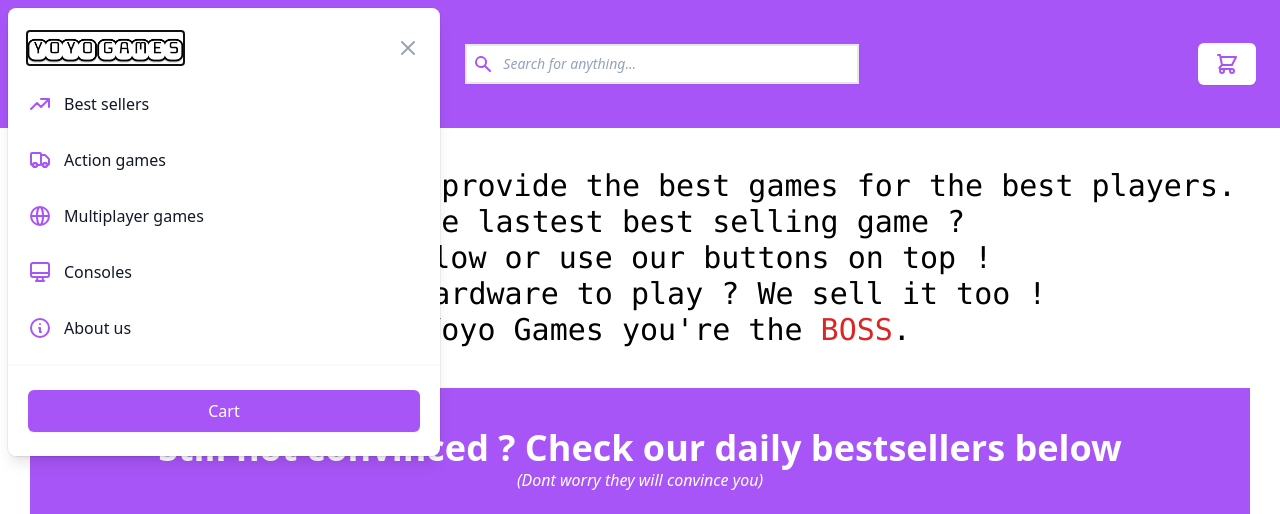
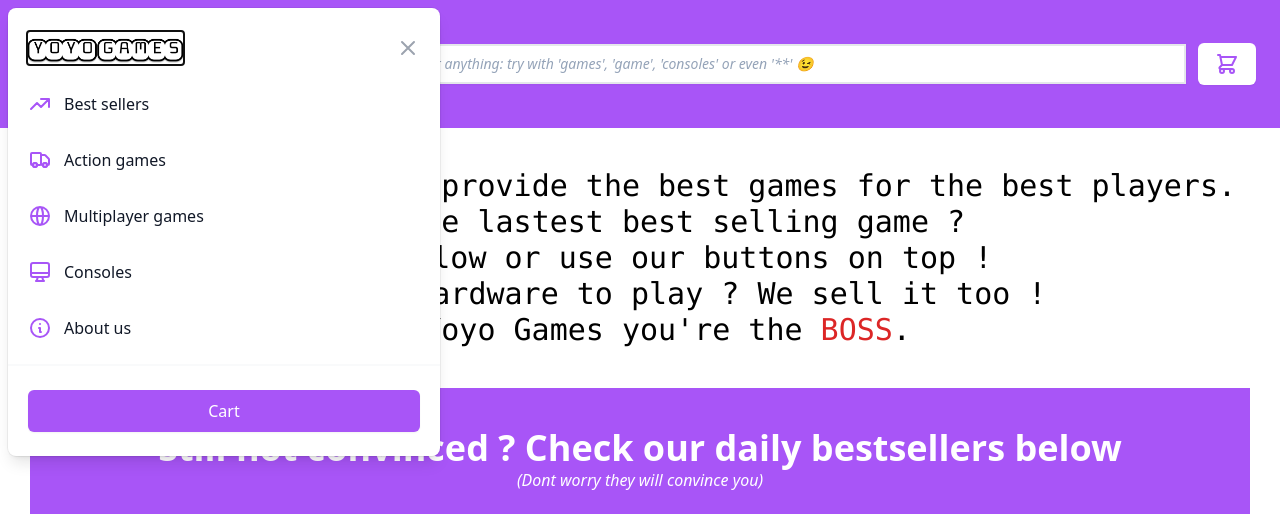
Before and after one commit to yoansj/yoyo-games, a Next.js app: page / in a window 1280 px wide. Both pictures are taken after a click on the button 44 px from the left and 64 px from the top of the page. Shown: the top 514 px of the page. Built offline with nearby package versions, Linux system fonts and the light colour scheme.

Commit message:
[MOD] Added images to search on big screen

```diff
--- a/components/CartItem.tsx
+++ b/components/CartItem.tsx
@@ -1,9 +1,6 @@
-import { Listbox } from "@headlessui/react";
 import { PlusIcon } from "@heroicons/react/outline";
-import { MinusIcon, TrashIcon, XIcon } from "@heroicons/react/solid";
+import { MinusIcon, XIcon } from "@heroicons/react/solid";
 import React from "react";
-import IConsole from "../types/IConsole";
-import IGame from "../types/IGame";
 import IItem from "../types/IItem";
 import Cart from "../utils/Cart";
 
@@ -35,9 +32,6 @@ interface IProps {
 }
 
 export default function CartItem({ item, index, cart, refreshFunction, quantity }: IProps) {
-  const game = item as IGame;
-  const console = item as IConsole;
-
   const incrementItem = (index: number) => {
     if (cart) {
       cart.incrementItem(index);
--- a/components/Header.tsx
+++ b/components/Header.tsx
@@ -15,16 +15,16 @@ import SearchBar from "./SearchBar";
 
 export default function Header() {
   return (
-    <Popover id="header" className="relative bg-purple-500">
+    <Popover id="header" className="relative z-20 bg-purple-500">
       <div className=" mx-auto flex max-w-7xl flex-col px-4 sm:px-6">
-        <div className="flex items-center justify-between py-6 md:justify-start md:space-x-1">
+        <div className="flex items-center justify-between space-x-3 py-6 ">
           <div className="menu-button">
             <Popover.Button className="inline-flex items-center justify-center rounded-md bg-white p-2 text-purple-500 focus:outline-none focus:ring-2 focus:ring-inset focus:ring-purple-600">
               <MenuIcon className="h-6 w-6" aria-hidden="true" />
               <p className="hidden lg:visible">Open menu</p>
             </Popover.Button>
           </div>
-          <div className="flex justify-start lg:w-0 lg:flex-1">
+          <div className="flex justify-start">
             <a href="/" className="flex items-center justify-center">
               <img className="h-14 pt-3 pb-4 md:h-20" src="/yoyogames-transparent.png" alt="Yoyo Games" />
               <span className="sr-only">Yoyo Games</span>
@@ -33,14 +33,12 @@ export default function Header() {
           <div className="web-search-bar hidden flex-1 md:flex">
             <SearchBar />
           </div>
-          <div className="items-center justify-end md:flex md:flex-1 lg:w-0">
           <a
             href="/cart"
             className="inline-flex items-center justify-center whitespace-nowrap rounded-md border border-transparent bg-white p-2 text-base font-medium text-white shadow-sm hover:bg-slate-100 md:px-4"
           >
             <ShoppingCartIcon className="h-6 w-6 flex-shrink-0 text-purple-500" aria-hidden="true" />
           </a>
-          </div>
         </div>
         <div className="mobile-below-search-bar -mt-4 mb-4 md:hidden">
           <SearchBar />
@@ -56,7 +54,10 @@ export default function Header() {
         leaveFrom="opacity-100 scale-100"
         leaveTo="opacity-0 scale-95"
       >
-        <Popover.Panel focus className="absolute inset-x-0 top-0 max-w-md origin-top-right transform p-2 transition">
+        <Popover.Panel
+          focus
+          className="absolute inset-x-0 top-0 z-20 max-w-md origin-top-right transform p-2 transition"
+        >
           <div className="divide-y-2 divide-gray-50 rounded-lg bg-white shadow-lg ring-1 ring-black ring-opacity-5">
             <div className="px-5 pt-5 pb-6">
               <div className="flex items-center justify-between">
--- a/components/SearchBar.tsx
+++ b/components/SearchBar.tsx
@@ -2,6 +2,8 @@ import React, { useMemo, useState } from "react";
 import consoles from "../data/consoles";
 import games, { searchableItems } from "../data/games";
 import ClickAwayListener from "react-click-away-listener";
+import CartItem from "./CartItem";
+import SearchItem from "./SearchItem";
 
 export default function SearchBar() {
   const [search, setSearch] = useState("");
@@ -26,7 +28,7 @@ export default function SearchBar() {
   };
 
   return (
-    <form className="search-bar flex-1 group" onSubmit={(e) => e.preventDefault()}>
+    <form className="search-bar group w-full flex-1" onSubmit={(e) => e.preventDefault()}>
       <label className="relative block">
         <span className="absolute inset-y-0 left-0 flex items-center pl-2">
           <svg className="h-5 w-5 fill-purple-500" viewBox="0 0 20 20">
@@ -41,8 +43,8 @@ export default function SearchBar() {
         <input
           type="search"
           name="search"
-          className="block bg-white w-full border-2 py-2 pl-9 pr-3 shadow-sm placeholder:italic placeholder:text-slate-400 focus:outline-none focus:border-purple-700 focus:ring-purple-700 focus:ring-1 sm:text-sm"
-          placeholder="Search for anything..."
+          className="block w-full border-2 bg-white py-2 pl-9 pr-3 shadow-sm placeholder:italic placeholder:text-slate-400 focus:border-purple-700 focus:outline-none focus:ring-1 focus:ring-purple-700 sm:text-sm"
+          placeholder="Search for anything: try with 'games', 'game', 'consoles' or even '**' 😉"
           onChange={onSearchChange}
           autoComplete="off"
           autoCorrect="off"
@@ -51,14 +53,21 @@ export default function SearchBar() {
           <div
             className={
               search.length >= 2 && isOpen
-                ? "search-results bg-white absolute w-full flex flex-col visible rounded-b-md p-2 border-2 border-t-0 border-purple-700 z-30 max-h-60 overflow-y-scroll"
-                : "search-results bg-white absolute w-full flex flex-col invisible rounded-b-md p-2 border-2 border-t-0 border-purple-700 z-30 max-h-60 overflow-y-scroll"
+                ? "search-results visible absolute z-30 flex max-h-60 w-full flex-col overflow-y-scroll rounded-b-md border-2 border-t-0 border-purple-700 bg-white p-2 lg:max-h-96"
+                : "search-results invisible absolute z-30 flex max-h-60 w-full flex-col overflow-y-scroll rounded-b-md border-2 border-t-0 border-purple-700 bg-white p-2 lg:max-h-96"
             }
           >
             {searchResults.map((item, index) => (
-              <a key={index} href={item.typehint === "game" ? "/games/" + item.id : "/consoles/" + item.id}>
-                {item.typehint === "game" ? "Game: " : "Console: "} {item.name}
-              </a>
+              <>
+                <a
+                  key={index}
+                  className="lg:hidden"
+                  href={item.typehint === "game" ? "/games/" + item.id : "/consoles/" + item.id}
+                >
+                  {item.typehint === "game" ? "Game: " : "Console: "} {item.name}
+                </a>
+                <SearchItem item={item} />
+              </>
             ))}
             {searchResults.length === 0 && search.length >= 2 ? <p>No result found for "{search}"</p> : []}
           </div>
--- /dev/null
+++ b/components/SearchItem.tsx
@@ -0,0 +1,25 @@
+import IItem from "../types/IItem";
+
+interface IProps {
+  /**
+   * Item in the cart
+   */
+  item: IItem;
+}
+
+export default function SearchItem({ item }: IProps) {
+  return (
+    <a
+      href={item.typehint === "game" ? "/games/" + item.id : "/consoles/" + item.id}
+      className="mb-4 hidden flex-row border-y-[1px] border-purple-500 p-1 first:border-t-0 lg:flex"
+    >
+      <div className="image-div mr-4 flex w-20 flex-initial justify-center">
+        <img className="self-center object-cover" src={item.thumbnail} />
+      </div>
+      <div className="info-div flex-auto">
+        <h1 className="text-xs font-black sm:text-base">{item.name}</h1>
+        <p className="text-xs sm:text-base">{item.description}</p>
+      </div>
+    </a>
+  );
+}
```
Lines whose indentation alone changed are shown as unchanged.
